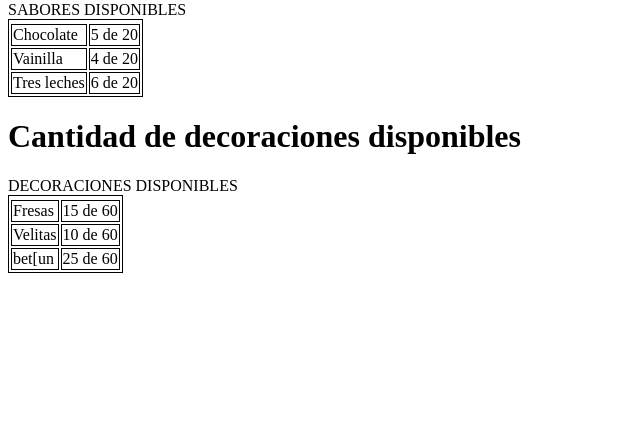
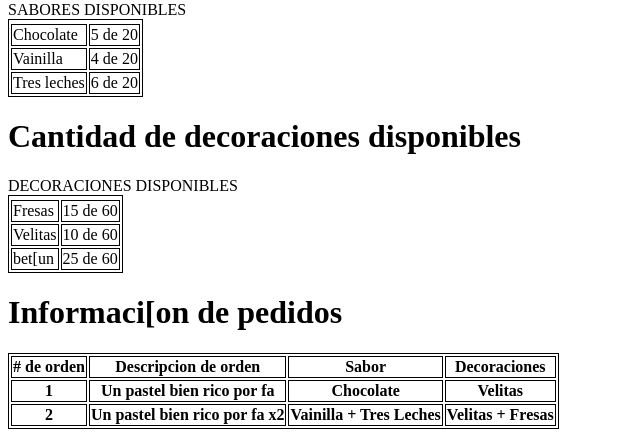
Before and after one commit to CristopherSandoval/Practicas_LaunchX_FrontEnd, a plain HTML site: page baker.html in a window 1280 px wide. Shown: the part 587-1024 px from the top of the page, without its empty margins (0-640 px from the left). Before the commit the page ends 868 px from the top, so only its background shows below. Drawn offline with Linux system fonts and the light colour scheme; files whose address does not match are found by name.

Commit message:
Se agregó table donde se da a conocer el num de pedido, descripción de orden y sabores con decoraciones

```diff
--- a/baker.html
+++ b/baker.html
@@ -59,6 +59,50 @@
             </tr>
         </tbody>
     </table>
+    <h1> Informaci[on de pedidos </h1>
+    <table>
+        <thead colspan = "2">
+            <tr>
+            <th>
+                # de orden
+
+            </th>
+            <th>
+                Descripcion de orden
+            </th>
+            <th>
+                Sabor
+                <th>
+                    Decoraciones
+                </th>
+            </th>
+            </tr>
+            <tr>
+                <th>
+                    1
+                </th>
+                <th>
+                    Un pastel bien rico por fa
+                </th>
+                <th>
+                    Chocolate
+                    <th> Velitas </th>
+                </th>
+            </tr>
+            <tr>
+                <th>
+                    2
+                </th>
+                <th>
+                    Un pastel bien rico por fa x2
+                </th>
+                <th>
+                    Vainilla + Tres Leches
+                    <th> Velitas + Fresas</th>
+                </th>
+            </tr>
+        </thead>
+    </table>
 
 </body>
 </html>
```
